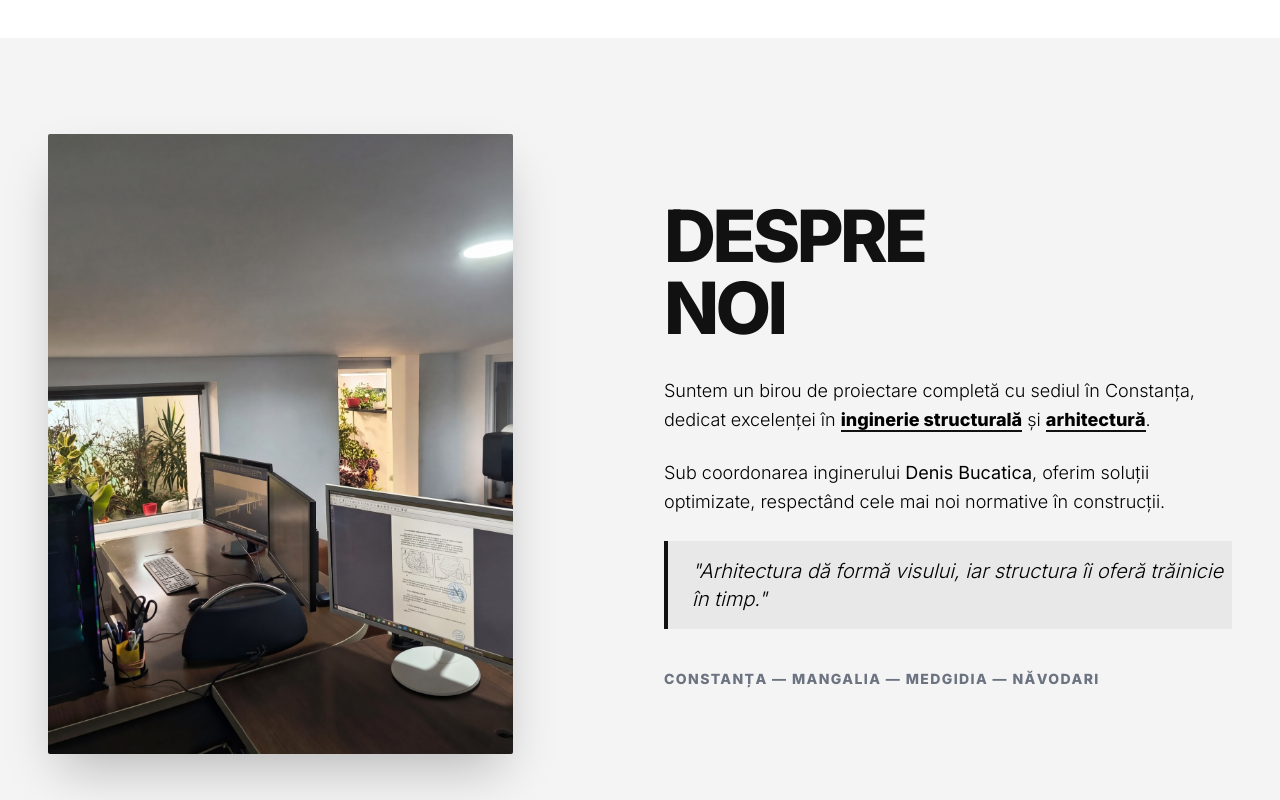
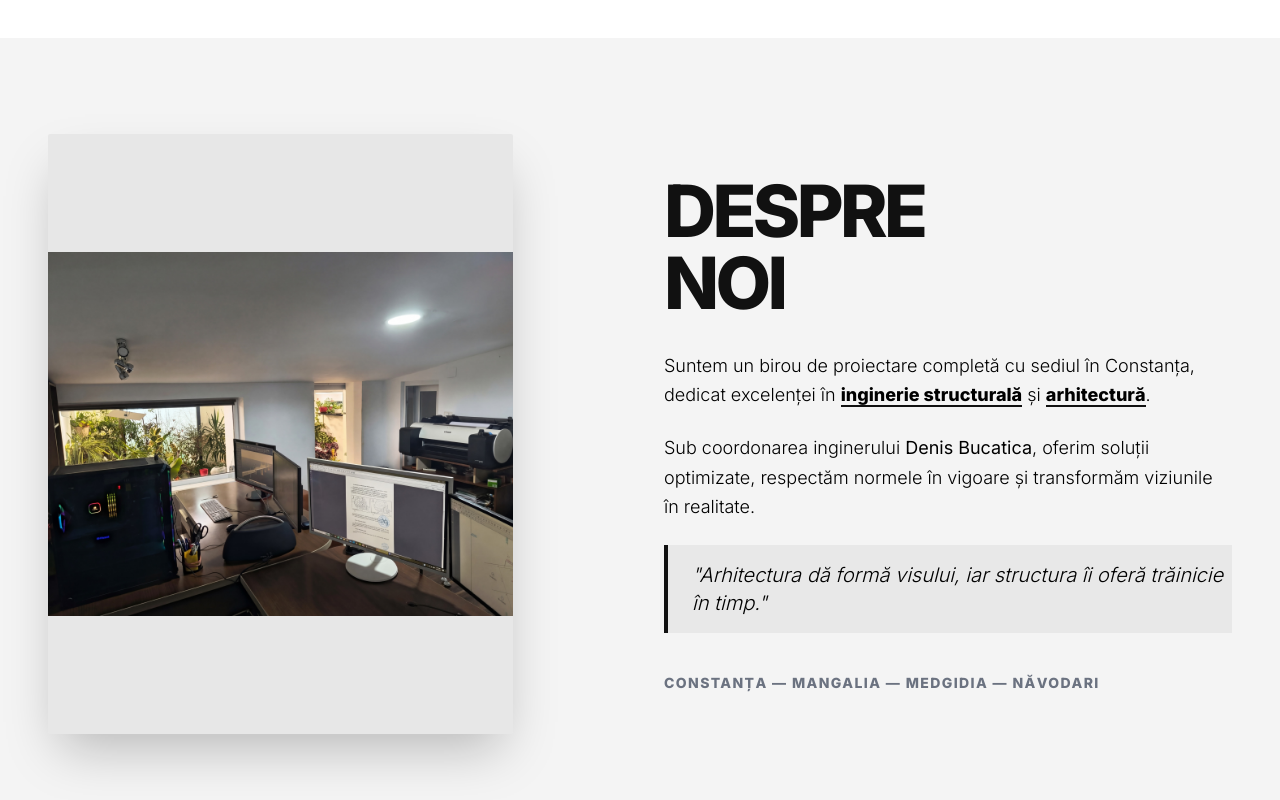
Before and after one commit to Fnoskar/S-D, a React (Vite) app: page / in a window 1280 px wide. Shown: the part 4920-5720 px from the top of the page. Built offline with nearby package versions, Linux system fonts and the light colour scheme; no server answers.

Commit message:
Update About.tsx

```diff
--- a/components/About.tsx
+++ b/components/About.tsx
@@ -42,10 +42,10 @@ export const About: React.FC = () => {
   useEffect(() => {
     const timer = setInterval(() => {
       nextImage();
-    }, 5000); // Schimbă la fiecare 5 secunde
+    }, 5000);
 
-    return () => clearInterval(timer); // Curăță cronometrul când ieși de pe pagină
-  }, [currentIndex]); // Se resetează cronometrul la fiecare schimbare manuală
+    return () => clearInterval(timer);
+  }, [currentIndex]);
 
   const handleTouchStart = (e: React.TouchEvent) => setTouchStart(e.targetTouches[0].clientX);
   const handleTouchMove = (e: React.TouchEvent) => setTouchEnd(e.targetTouches[0].clientX);
@@ -64,10 +64,10 @@ export const About: React.FC = () => {
       <div className="container mx-auto px-6 md:px-12">
         <div className="grid grid-cols-1 md:grid-cols-12 gap-12 items-center">
 
-          {/* Carousel Section */}
+          {/* Carousel Section - REPARAT PENTRU POZE MARI */}
           <div className="md:col-span-5 relative group select-none">
             <div
-              className="aspect-[3/4] bg-gray-200 w-full relative overflow-hidden shadow-2xl rounded-sm"
+              className="h-[450px] md:h-[600px] bg-black/5 w-full relative overflow-hidden shadow-2xl rounded-sm flex items-center justify-center"
               onTouchStart={handleTouchStart}
               onTouchMove={handleTouchMove}
               onTouchEnd={handleTouchEnd}
@@ -75,7 +75,7 @@ export const About: React.FC = () => {
               <img
                 src={aboutImages[currentIndex].url}
                 alt={aboutImages[currentIndex].name}
-                className="w-full h-full object-cover transition-opacity duration-500"
+                className="max-w-full max-h-full object-contain transition-opacity duration-500"
                 key={currentIndex}
               />
 
@@ -107,7 +107,7 @@ export const About: React.FC = () => {
                 Suntem un birou de proiectare completă cu sediul în Constanța, dedicat excelenței în <strong className="font-bold border-b-2 border-sd-black">inginerie structurală</strong> și <strong className="font-bold border-b-2 border-sd-black">arhitectură</strong>.
               </p>
               <p>
-                Sub coordonarea inginerului <strong>Denis Bucatica</strong>, oferim soluții optimizate, respectând cele mai noi normative în construcții.
+                Sub coordonarea inginerului <strong>Denis Bucatica</strong>, oferim soluții optimizate, respectăm normele în vigoare și transformăm viziunile în realitate.
               </p>
 
               <div className="border-l-4 border-sd-black pl-6 py-4 my-8 bg-black/5">
```
